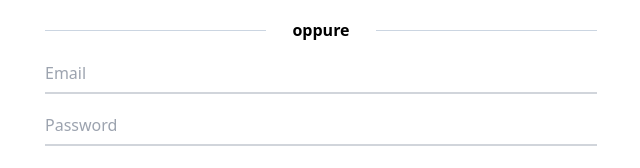
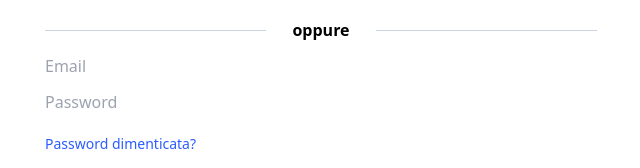
Before and after one commit to sebrs3018/TailwindProject, a Vue app: page /floating-label-demo in a window 1280 px wide. Shown: the part 414-582 px from the top of the page, without its empty margins (319-959 px from the left). Built offline with nearby package versions, Linux system fonts and the light colour scheme.

Commit message:
(no branch): Auto stash before merge of "HEAD" and "main"

```diff
--- a/src/Views/FloatingLabelDemo.vue
+++ b/src/Views/FloatingLabelDemo.vue
@@ -36,20 +36,10 @@
       </p>
       <form class="w-full justify-center">
         <div class="relative mt-3">
-          <input
-            id="email"
-            type="email"
-            placeholder="Email"
-            class="h-10 w-full border-b-2 border-gray-300 text-eerie-black focus:border-w-blue focus:outline-none"
-          />
+          <input id="email" type="email" placeholder="Email" class="w-full" />
         </div>
         <div class="relative mt-3">
-          <input
-            id="password"
-            type="password"
-            placeholder="Password"
-            class="h-10 w-full border-b-2 border-gray-300 text-eerie-black focus:border-w-blue focus:outline-none"
-          />
+          <input id="password" type="password" placeholder="Password" class="w-full" />
         </div>
         <p class="my-5 text-sm text-w-blue">Password dimenticata?</p>
         <button class="h-10 w-full rounded-3xl bg-w-blue text-white" type="submit">Accedi</button>
--- a/tailwind.config.js
+++ b/tailwind.config.js
@@ -7,7 +7,6 @@ module.exports = {
         'w-blue': '#2b5dff',
         periwinkle: '#b4c2f0',
         'eerie-black': '#222',
-        mock: 'red'
       }
     }
   },
```
